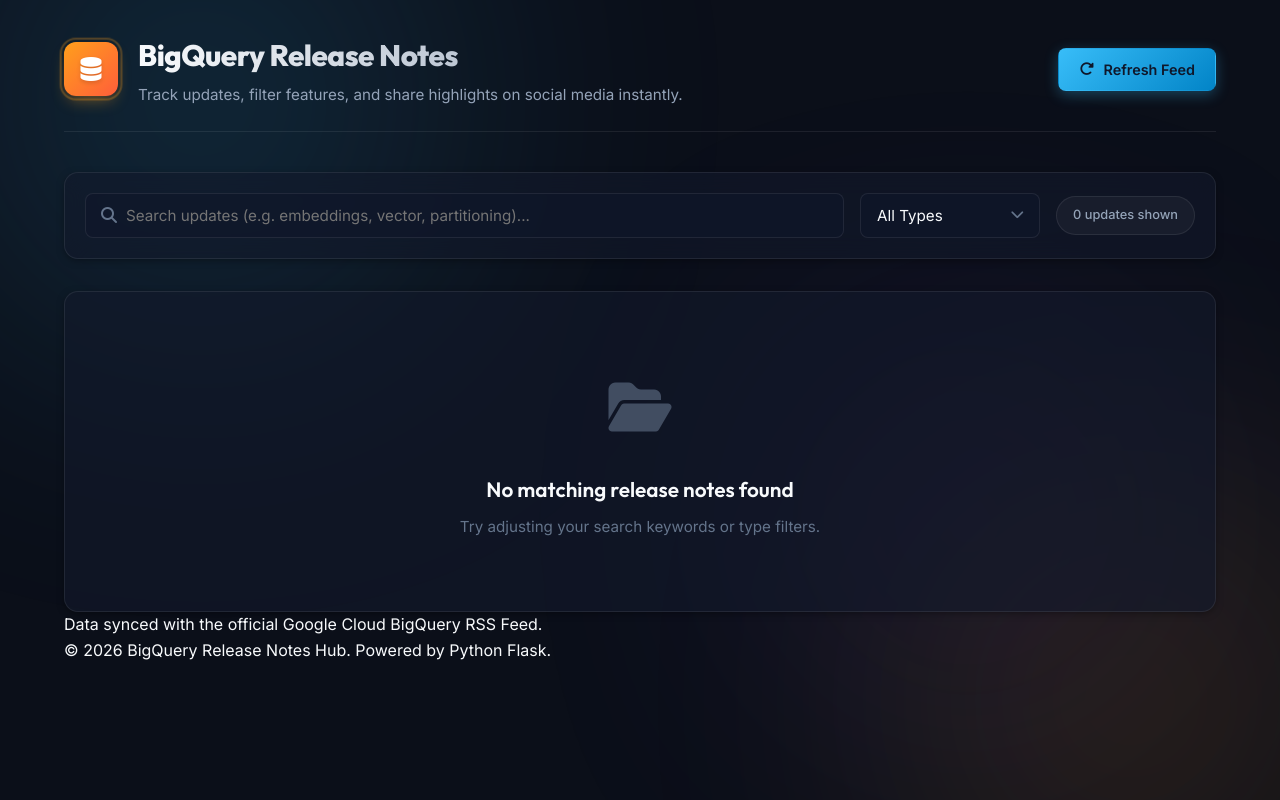
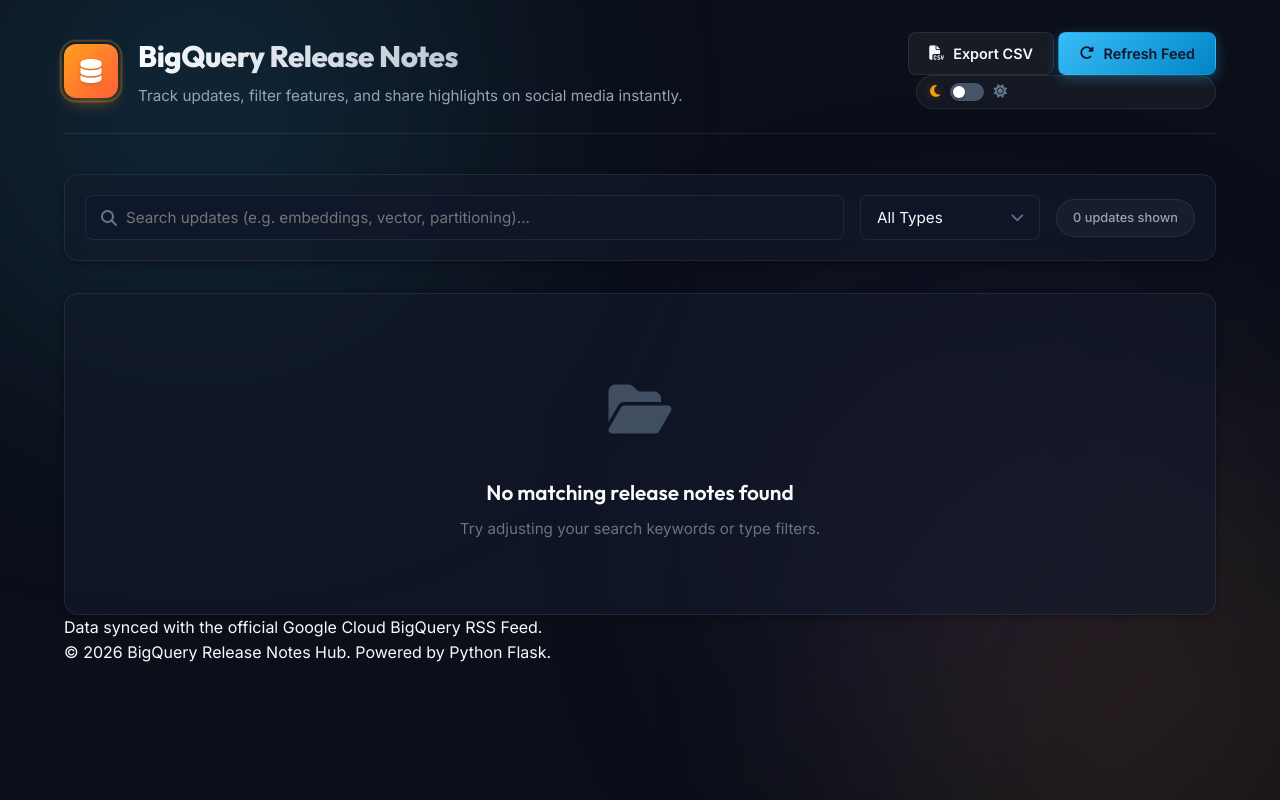
Before and after one commit to ka234388/event-talks-app, a Flask app: page / in a window 1280 px wide. Run offline with Flask 3, Linux system fonts and the light colour scheme; data that the repository does not hold is empty.

Commit message:
Implement Light/Dark theme toggling and Export to CSV features

```diff
--- a/static/app.js
+++ b/static/app.js
@@ -21,6 +21,8 @@ const RING_CIRCUMFERENCE = 2 * Math.PI * RING_RADIUS;
 const elements = {
     refreshBtn: document.getElementById('refresh-btn'),
     refreshIcon: document.querySelector('#refresh-btn i'),
+    exportCsvBtn: document.getElementById('export-csv-btn'),
+    themeToggle: document.getElementById('theme-toggle'),
     searchInput: document.getElementById('search-input'),
     clearSearchBtn: document.getElementById('clear-search-btn'),
     filterSelect: document.getElementById('filter-select'),
@@ -479,6 +481,82 @@ function sendPost() {
     }
 }
 
+
+// ==========================================================================
+// UTILITY FUNCTIONS (CSV EXPORT & THEME SWITCH)
+// ==========================================================================
+
+/**
+ * Export currently filtered release note items as a CSV file download
+ */
+function exportToCSV() {
+    if (state.filteredItems.length === 0) {
+        showToast('Export Stalled', 'No visible updates to export.', 'error');
+        return;
+    }
+
+    const headers = ['Date', 'Type', 'Description', 'Link'];
+    const rows = state.filteredItems.map(item => [
+        item.date,
+        item.type,
+        item.text,
+        item.link
+    ]);
+
+    // Properly format fields for CSV (escape double quotes, wrap in quotes)
+    const csvContent = [
+        headers.join(','),
+        ...rows.map(row => row.map(val => `"${val.replace(/"/g, '""')}"`).join(','))
+    ].join('\n');
+
+    try {
+        const blob = new Blob([csvContent], { type: 'text/csv;charset=utf-8;' });
+        const url = URL.createObjectURL(blob);
+        const link = document.createElement('a');
+        link.setAttribute('href', url);
+        link.setAttribute('download', 'bigquery_release_notes.csv');
+        link.style.visibility = 'hidden';
+        document.body.appendChild(link);
+        link.click();
+        document.body.removeChild(link);
+
+        showToast('CSV Exported', `Successfully exported ${rows.length} updates.`, 'success');
+    } catch (err) {
+        console.error('CSV export failed:', err);
+        showToast('Export Failed', 'An error occurred during file generation.', 'error');
+    }
+}
+
+/**
+ * Initialize theme based on localStorage preference
+ */
+function initTheme() {
+    const savedTheme = localStorage.getItem('theme') || 'dark';
+    if (savedTheme === 'light') {
+        document.body.classList.add('light-theme');
+        if (elements.themeToggle) elements.themeToggle.checked = true;
+    } else {
+        document.body.classList.remove('light-theme');
+        if (elements.themeToggle) elements.themeToggle.checked = false;
+    }
+}
+
+/**
+ * Toggle color scheme theme
+ */
+function toggleTheme() {
+    const isLight = elements.themeToggle.checked;
+    if (isLight) {
+        document.body.classList.add('light-theme');
+        localStorage.setItem('theme', 'light');
+        showToast('Light Theme Active', 'Swapped page theme to Light Mode.', 'info');
+    } else {
+        document.body.classList.remove('light-theme');
+        localStorage.setItem('theme', 'dark');
+        showToast('Dark Theme Active', 'Swapped page theme to Dark Mode.', 'info');
+    }
+}
+
 // ==========================================================================
 // EVENT LISTENERS & INITIALIZATION
 // ==========================================================================
@@ -488,6 +566,16 @@ function initEvents() {
     elements.refreshBtn.addEventListener('click', () => {
         fetchReleaseNotes(true);
     });
+
+    // Export CSV button click
+    if (elements.exportCsvBtn) {
+        elements.exportCsvBtn.addEventListener('click', exportToCSV);
+    }
+
+    // Theme toggle switch change
+    if (elements.themeToggle) {
+        elements.themeToggle.addEventListener('change', toggleTheme);
+    }
 
     // Search input typing
     elements.searchInput.addEventListener('input', applyFilters);
@@ -543,6 +631,7 @@ function initProgressRing() {
 
 // Page Load Entrypoint
 document.addEventListener('DOMContentLoaded', () => {
+    initTheme();
     initProgressRing();
     initEvents();
     fetchReleaseNotes(false); // Initial cache load
--- a/static/style.css
+++ b/static/style.css
@@ -1060,3 +1060,173 @@ body {
     transform: translateY(-2px);
     box-shadow: 0 6px 20px rgba(0, 119, 181, 0.45);
 }
+
+/* ==========================================================================
+   THEME SWITCHER COMPONENT STYLES
+   ========================================================================== */
+.theme-switch-wrapper {
+    display: flex;
+    align-items: center;
+    gap: 0.6rem;
+    background: rgba(255, 255, 255, 0.04);
+    border: 1px solid var(--border-color);
+    padding: 0.45rem 0.8rem;
+    border-radius: 30px;
+    margin-left: 0.5rem;
+    transition: all 0.3s ease;
+}
+
+body.light-theme .theme-switch-wrapper {
+    background: rgba(15, 23, 42, 0.04);
+    border-color: rgba(15, 23, 42, 0.08);
+}
+
+.theme-icon {
+    font-size: 0.85rem;
+    color: var(--text-muted);
+    transition: all 0.3s ease;
+}
+
+/* Toggle Switch slider layout */
+.theme-switch {
+    display: inline-block;
+    height: 18px;
+    position: relative;
+    width: 34px;
+}
+
+.theme-switch input {
+    display: none;
+}
+
+.slider {
+    background-color: #475569;
+    bottom: 0;
+    cursor: pointer;
+    left: 0;
+    position: absolute;
+    right: 0;
+    top: 0;
+    transition: .3s cubic-bezier(0.4, 0, 0.2, 1);
+    border-radius: 34px;
+}
+
+.slider:before {
+    background-color: #fff;
+    bottom: 3px;
+    content: "";
+    height: 12px;
+    left: 3px;
+    position: absolute;
+    transition: .3s cubic-bezier(0.4, 0, 0.2, 1);
+    width: 12px;
+    border-radius: 50%;
+    box-shadow: 0 1px 3px rgba(0, 0, 0, 0.3);
+}
+
+input:checked + .slider {
+    background-color: var(--color-primary);
+}
+
+input:checked + .slider:before {
+    transform: translateX(16px);
+}
+
+/* Active icons colors */
+body:not(.light-theme) .moon-icon {
+    color: #f59e0b;
+    filter: drop-shadow(0 0 5px rgba(245, 158, 11, 0.3));
+}
+
+body.light-theme .sun-icon {
+    color: #f97316;
+    filter: drop-shadow(0 0 5px rgba(249, 115, 22, 0.3));
+}
+
+/* ==========================================================================
+   LIGHT MODE VARIABLE OVERRIDES
+   ========================================================================== */
+body.light-theme {
+    --bg-primary: #f8fafc;
+    --bg-secondary: #f1f5f9;
+    --bg-glass: rgba(255, 255, 255, 0.65);
+    --bg-glass-hover: rgba(255, 255, 255, 0.85);
+    --bg-modal: rgba(255, 255, 255, 0.98);
+
+    --border-color: rgba(15, 23, 42, 0.08);
+    --border-color-hover: rgba(15, 23, 42, 0.15);
+
+    --text-primary: #0f172a;
+    --text-secondary: #334155;
+    --text-muted: #64748b;
+
+    /* Dynamic Shadows for light theme */
+    --shadow-sm: 0 4px 10px -2px rgba(15, 23, 42, 0.04), 0 2px 4px -1px rgba(15, 23, 42, 0.02);
+    --shadow-md: 0 10px 25px -5px rgba(15, 23, 42, 0.06), 0 8px 16px -6px rgba(15, 23, 42, 0.03);
+    --shadow-lg: 0 20px 40px -12px rgba(15, 23, 42, 0.12);
+    --shadow-glow: 0 0 20px rgba(56, 189, 248, 0.04);
+}
+
+body.light-theme .bg-glow {
+    opacity: 0.14;
+}
+
+body.light-theme .search-box input {
+    background: rgba(255, 255, 255, 0.8);
+    border-color: rgba(15, 23, 42, 0.1);
+}
+
+body.light-theme .search-box input:focus {
+    background: #fff;
+    border-color: var(--color-primary);
+}
+
+body.light-theme .custom-select-wrapper select {
+    background: rgba(255, 255, 255, 0.8);
+    border-color: rgba(15, 23, 42, 0.1);
+}
+
+body.light-theme .note-card code {
+    background: rgba(15, 23, 42, 0.05);
+    border-color: rgba(15, 23, 42, 0.08);
+    color: #0f172a;
+}
+
+body.light-theme .composer-area {
+    background: rgba(255, 255, 255, 0.8);
+    border-color: rgba(15, 23, 42, 0.1);
+}
+
+body.light-theme .release-preview-box {
+    background: rgba(15, 23, 42, 0.02);
+    border-color: rgba(15, 23, 42, 0.06);
+}
+
+body.light-theme .modal-tabs {
+    background: rgba(15, 23, 42, 0.03);
+    border-bottom-color: rgba(15, 23, 42, 0.06);
+}
+
+body.light-theme .modal-tab.active {
+    background: rgba(255, 255, 255, 0.9);
+}
+
+body.light-theme .modal-footer {
+    background: rgba(15, 23, 42, 0.02);
+    border-top-color: rgba(15, 23, 42, 0.06);
+}
+
+body.light-theme .note-card.selected {
+    background: rgba(255, 255, 255, 0.95);
+    border-color: rgba(56, 189, 248, 0.5);
+}
+
+/* Adjust header layouts for toggle switch spacing on mobile */
+@media (max-width: 768px) {
+    .theme-switch-wrapper {
+        margin-left: 0;
+        justify-content: center;
+        width: 100%;
+        margin-top: 0.5rem;
+    }
+}
--- a/templates/index.html
+++ b/templates/index.html
@@ -38,10 +38,24 @@
             </div>
 
             <div class="actions-area">
+                <button id="export-csv-btn" class="btn btn-secondary" title="Export current items to CSV">
+                    <i class="fa-solid fa-file-csv"></i>
+                    <span>Export CSV</span>
+                </button>
+
                 <button id="refresh-btn" class="btn btn-primary" title="Refresh release notes feed">
                     <i class="fa-solid fa-rotate-right icon-spin-active"></i>
                     <span>Refresh Feed</span>
                 </button>
+
+                <div class="theme-switch-wrapper" title="Toggle color scheme">
+                    <i class="fa-solid fa-moon theme-icon moon-icon"></i>
+                    <label class="theme-switch" for="theme-toggle">
+                        <input type="checkbox" id="theme-toggle" />
+                        <span class="slider round"></span>
+                    </label>
+                    <i class="fa-solid fa-sun theme-icon sun-icon"></i>
+                </div>
             </div>
         </header>
 
```
